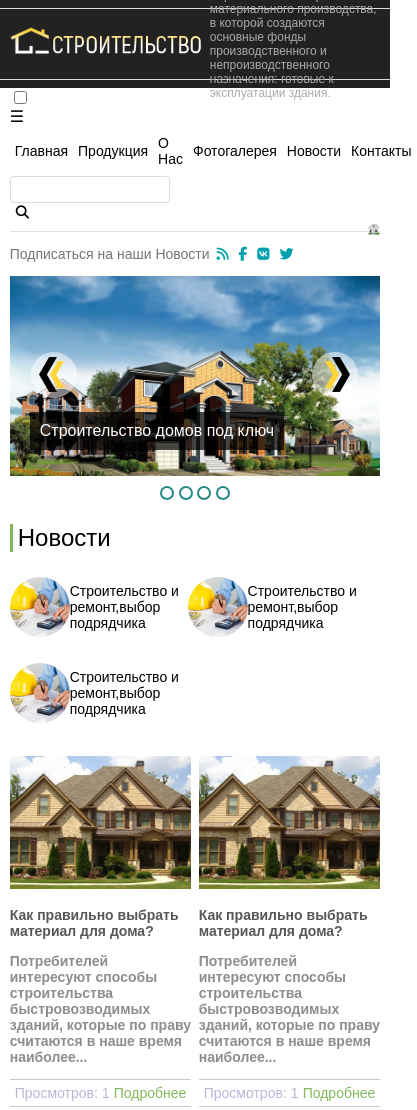
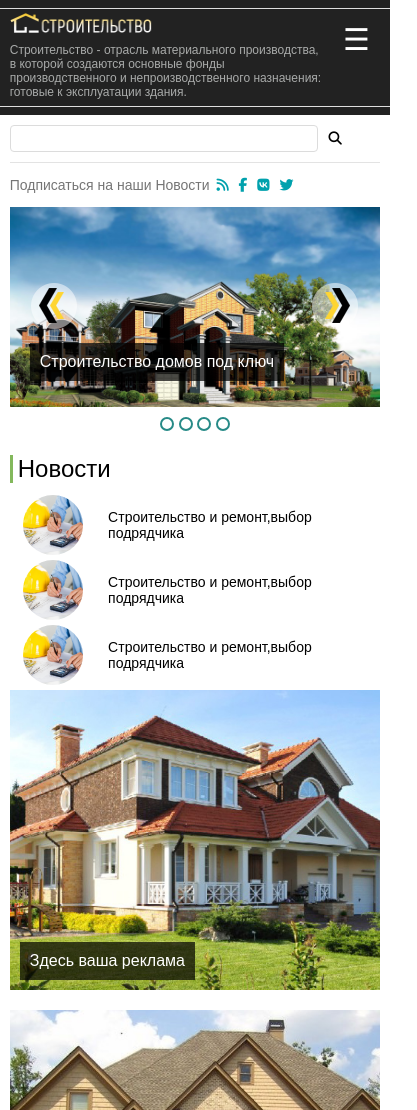
Before and after one commit to Gelesch/Layout-2.0, a plain HTML site: page index.html in a window 390 px wide. Shown: the top 1110 px of the page, 417 px wide, since content can reach past the window. Drawn offline with Linux system fonts and the light colour scheme.

Commit message:
site adaptivity

```diff
--- a/css/mobile.css
+++ b/css/mobile.css
@@ -111,5 +111,108 @@ justify-content: space-between;
   margin: 0 10px;
  }
 
+}
+@media(max-width: 600px ) {
+  .menu img {
+    display: none;
+  }
+}
+@media( max-width:600px){
+ .top_wrap > div{
+  flex-direction: column;
+  align-items:flex-start;
+  height: auto;
+ }
+ .top_wrap .logo{
+  width: 40%;
+ }
+ .top_wrap .logo img{
+  width: 100%;
+ }
+ .top_wrap .description{
+  width: 85%;
+  font-size: 12px;
+  margin-bottom: 7px;
+ }
+ .menu nav{
+  position: fixed;
+  height: 100vh;
+  width: 100vw;
+  left: 0;
+  top: 0;
+  background: #19a2ac;
+  z-index: 5;
+  margin-top: -100vh;
+  transition: 0.5s;
 
+ }
+ .menu nav > ul{
+  flex-direction: column;
+  justify-content: flex-start;
+  height: 80 vh;
+  border: 1px solid;
+ }
+ .menu nav > ul li{
+  flex-basis: 50%;
+ }
+ .menu nav > ul  li a{
+  display: flex;
+  width: 100%;
+  height: 100%;
+  justify-content: center;
+  align-items: center;
+  font-size: 20px;
+  color: white;
+ }
+ .menu nav ul li:hover .submenu {
+ display: none;
+ }
+ .menu form{
+  margin-top: 10px;
+  width: 100%;
+ }
+ .menu input[type="checkbox"]{
+  display: none;
+ }
+ .menu label{
+  position: fixed;
+  right: 20px;
+  top:22px;
+  color: white;
+font-size: 30px;
+z-index: 10;
+cursor: pointer;
 }
+ .menu input[type="checkbox"]:checked  ~ nav {
+  margin-top: 0;
+   }
+    .section article{
+      flex-basis: 100%;
+
+    }
+    section aside{
+      display: block;
+      height: 300px;
+    }
+    section{
+      display:  block;
+      position: relative;
+      margin: 60px 2 20px;
+    }
+    .section h2{
+      position: absolute;
+      top: -40px;
+      margin: 0 ;
+    }
+    .content .right .wrap_title{
+      display: block;
+    }
+    footer nav ul li a{
+      font-size: 15px;
+    }
+    footer .links{
+      flex-direction: column;
+    }
+
+
+ }
```
